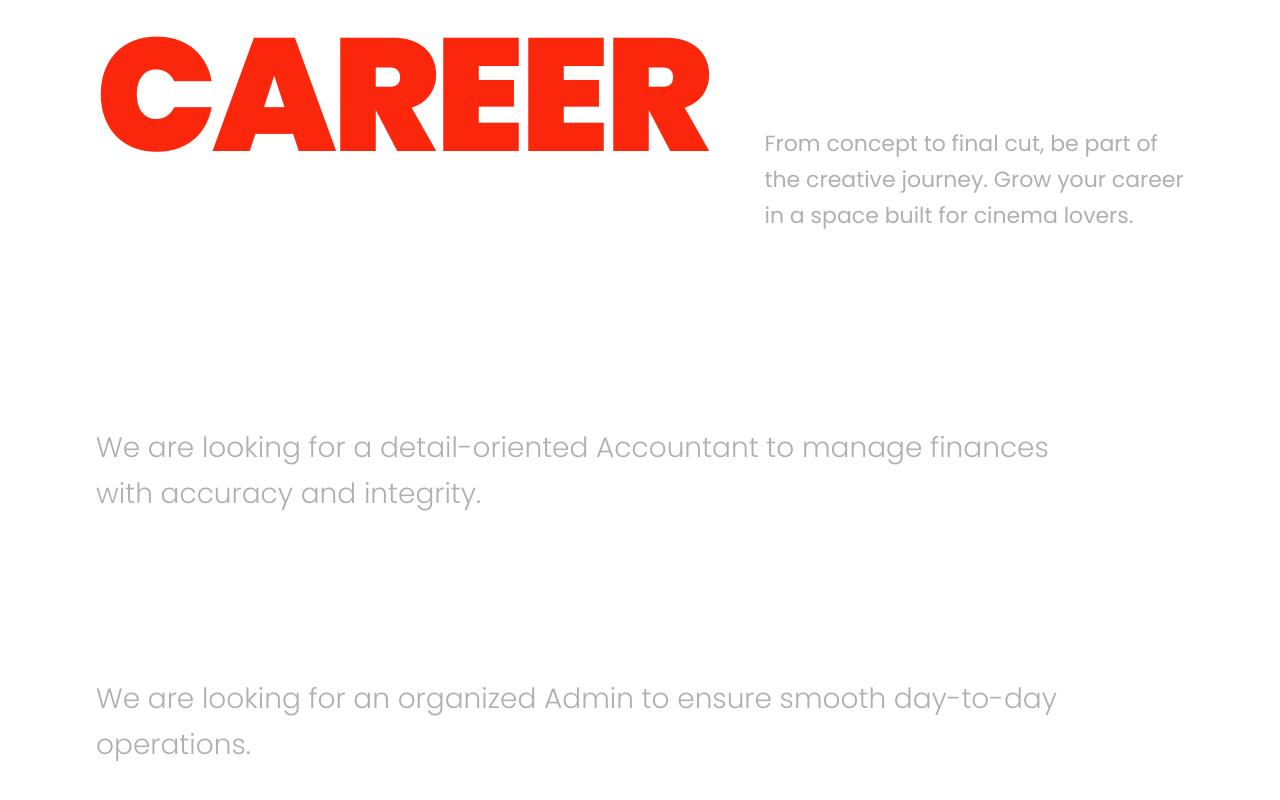
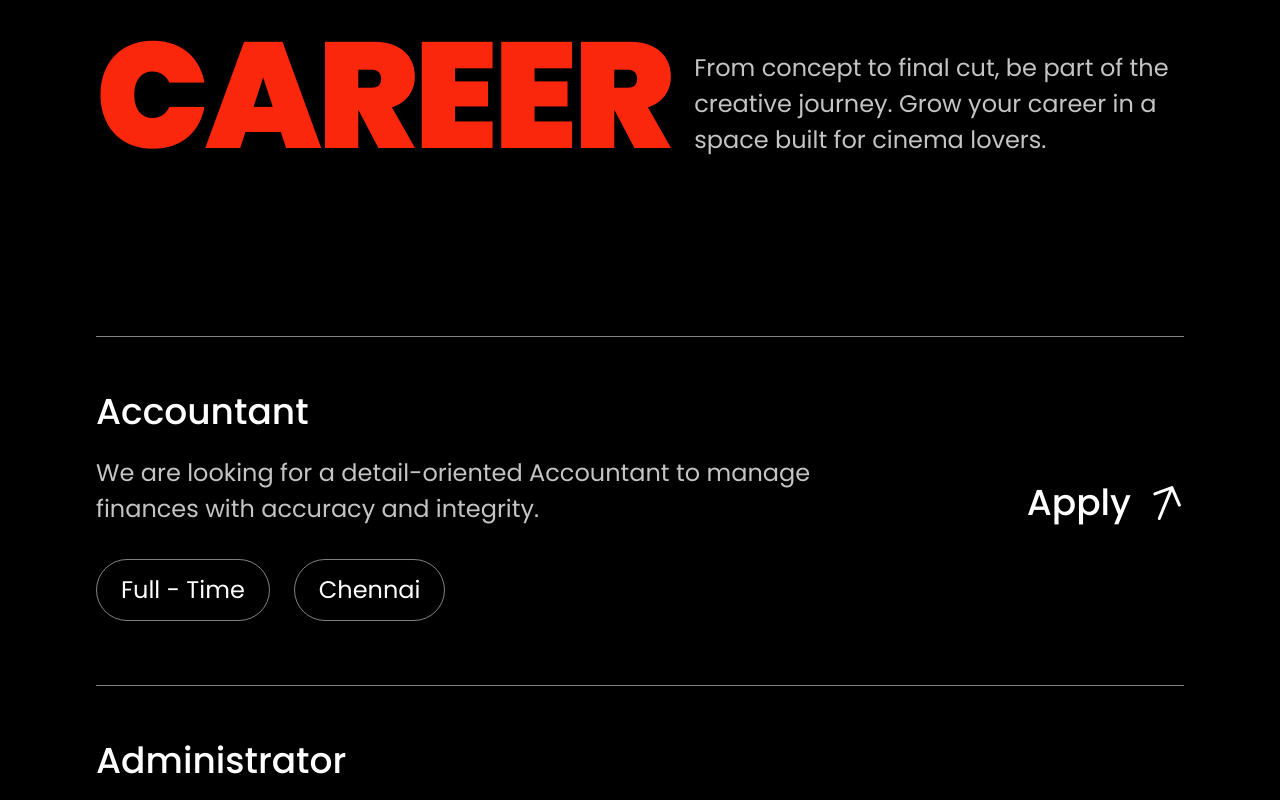
Before and after one commit to Asolinmaso/MJ7, a Next.js app: page / in a window 1280 px wide. Shown: the part 5220-6020 px from the top of the page. Built offline with nearby package versions, Linux system fonts and the light colour scheme.

Commit message:
Final pixel-perfect refinements to Career section based on Figma CSS layers

```diff
--- a/src/components/Career.tsx
+++ b/src/components/Career.tsx
@@ -4,42 +4,91 @@
 export default function Career() {
   const jobs = [
     {
+      title: "Accountant",
       description: "We are looking for a detail-oriented Accountant to manage finances with accuracy and integrity.",
+      type: "Full - Time",
+      location: "Chennai",
     },
     {
+      title: "Administrator",
       description: "We are looking for an organized Admin to ensure smooth day-to-day operations.",
+      type: "Full - Time",
+      location: "Chennai",
     },
     {
+      title: "Project Manager",
       description: "We are looking for a proactive Project Manager to lead projects and deliver results efficiently.",
+      type: "Full - Time",
+      location: "Chennai",
     },
     {
+      title: "Office Assistant",
       description: "We are looking for a reliable Office Assistant to support daily tasks and keep operations running smoothly.",
+      type: "Full - Time",
+      location: "Chennai",
     },
   ];
 
   return (
-    <section id="career" className="bg-white text-black py-24 px-6 lg:px-24">
-      <div className="max-w-[1440px] mx-auto">
+    <section id="career" className="bg-black text-white py-16 px-6 lg:px-24">
+      <div className="max-w-[1244px] mx-auto">
         {/* Heading Section */}
-        <div className="flex flex-col lg:flex-row items-baseline justify-start gap-6 lg:gap-14 mb-24 lg:mb-48">
-          <h1 className="text-[60px] sm:text-[80px] lg:text-[160px] font-black text-[#FB270C] leading-none uppercase tracking-tight font-[family-name:var(--font-poppins)]">
+        <div className="flex flex-col lg:flex-row items-end justify-between gap-6 mb-20 lg:mb-32">
+          <h1 className="text-[60px] sm:text-[100px] lg:text-[150px] font-black text-[#FB270C] leading-[1.1] lg:leading-[225px] uppercase tracking-tight font-[family-name:var(--font-poppins)]">
             CAREER
           </h1>
-          <p className="max-w-[480px] text-[#B0B0B0] text-base md:text-xl lg:text-[22px] font-normal leading-relaxed">
+          <p className="max-w-[603px] text-[#C4C4C4] text-lg lg:text-[24px] font-normal leading-relaxed lg:leading-[36px] lg:mb-[50px]">
             From concept to final cut, be part of the creative journey.
             Grow your career in a space built for cinema lovers.
           </p>
         </div>
 
         {/* Job Listings */}
-        <div className="flex flex-col gap-20 md:gap-32 lg:gap-40">
+        <div className="flex flex-col">
           {jobs.map((job, index) => (
-            <div key={index} className="max-w-[1000px]">
-              <p className="text-[#B0B0B0] text-lg sm:text-xl md:text-2xl lg:text-[28px] font-light leading-relaxed">
-                {job.description}
-              </p>
+            <div key={index} className="w-full">
+              {/* Divider Above */}
+              <div className="w-full h-0 border-t border-[rgba(255,255,255,0.51)] mb-12"></div>
+
+              <div className="flex flex-col lg:flex-row justify-between items-start lg:items-center gap-8 mb-16 relative">
+                <div className="flex-1">
+                  <h3 className="text-white text-[30px] lg:text-[36px] font-medium leading-[54px] mb-4">
+                    {job.title}
+                  </h3>
+                  <p className="text-[#C4C4C4] text-lg lg:text-[24px] font-normal leading-relaxed lg:leading-[36px] mb-8 max-w-[777px]">
+                    {job.description}
+                  </p>
+
+                  {/* Pills */}
+                  <div className="flex flex-wrap gap-6">
+                    <div className="flex items-center gap-3 px-6 py-3 border border-[rgba(255,255,255,0.5)] rounded-[39px]">
+                      <span className="text-white text-lg lg:text-[24px] font-normal leading-[36px]">
+                        {job.type}
+                      </span>
+                    </div>
+                    <div className="flex items-center gap-3 px-6 py-3 border border-[rgba(255,255,255,0.5)] rounded-[39px]">
+                      <span className="text-white text-lg lg:text-[24px] font-normal leading-[36px]">
+                        {job.location}
+                      </span>
+                    </div>
+                  </div>
+                </div>
+
+                {/* Apply Button */}
+                <button className="flex items-center gap-4 text-white text-[30px] lg:text-[36px] font-medium leading-[54px] hover:text-[#FB270C] transition-colors group">
+                  Apply
+                  <div className="w-[37px] h-[42px] relative transform transition-transform group-hover:translate-x-2 group-hover:-translate-y-2">
+                    <svg width="38" height="43" viewBox="0 0 38 43" fill="none" xmlns="http://www.w3.org/2000/svg">
+                      <path d="M12.3111 36.538L24.6009 6.34082" stroke="white" strokeWidth="3" strokeLinecap="round" strokeLinejoin="round"/>
+                      <path d="M32.3751 23.0342L24.887 5.57533L7.84197 11.8835" stroke="white" strokeWidth="3" strokeLinecap="round" strokeLinejoin="round"/>
+                    </svg>
+                  </div>
+                </button>
+              </div>
             </div>
           ))}
+          {/* Final Divider */}
+          <div className="w-full h-0 border-t border-[rgba(255,255,255,0.51)]"></div>
         </div>
       </div>
     </section>
```
